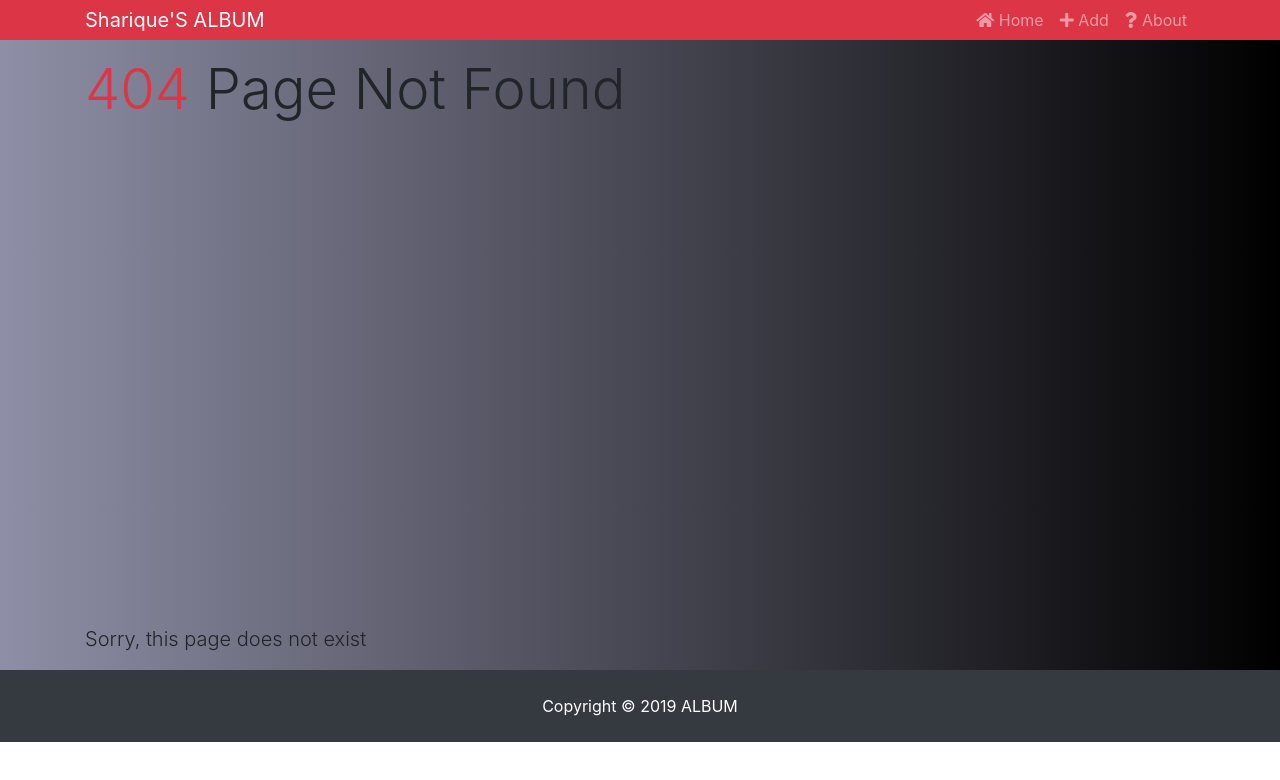
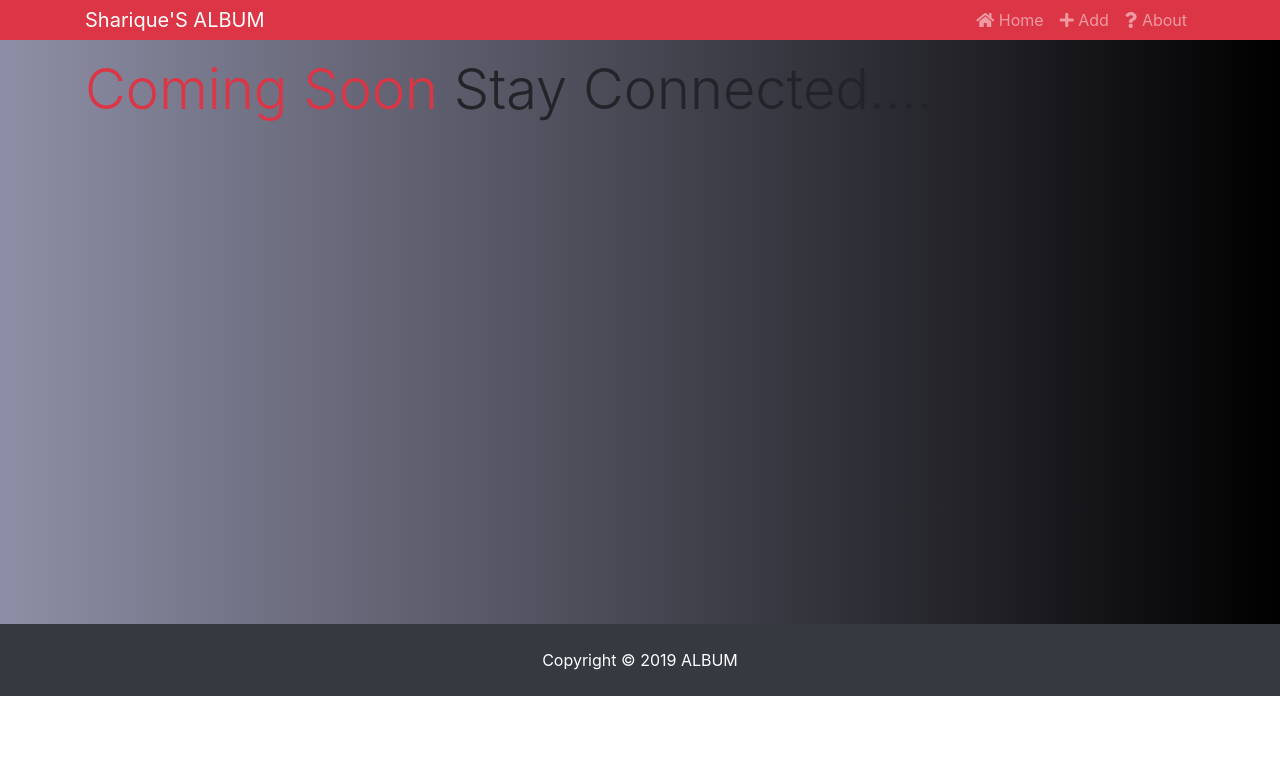
Before and after one commit to sharique3274/Album-React-Redux-Thunk, a React (Create React App) app: page /album/edit/1 in a window 1280 px wide. Before the commit this address had no page. Shown: the top 780 px of the page. Built offline with nearby package versions, Linux system fonts and the light colour scheme.

Commit message:
almost done with functionality

```diff
--- a/src/App.js
+++ b/src/App.js
@@ -12,6 +12,7 @@ import store from "./store";
 
 import "bootstrap/dist/css/bootstrap.min.css";
 import "./App.css";
+import EditAlbumImage from "./components/albumDetails/EditAlbumImage";
 
 class App extends Component {
   render() {
@@ -25,6 +26,11 @@ class App extends Component {
                 <Route exact path="/" component={AlbumLists} />
                 <Route exact path="/album/add" component={AddImage} />
                 <Route exact path="/about" component={About} />
+                <Route
+                  exact
+                  path="/album/edit/:id"
+                  component={EditAlbumImage}
+                />
                 <Route component={NotFound} />
               </Switch>
             </div>
--- a/src/components/albumDetails/AlbumLists.js
+++ b/src/components/albumDetails/AlbumLists.js
@@ -87,7 +87,7 @@ class AlbumLists extends Component {
 
         <div
           style={{
-            marginLeft: "30%"
+            marginLeft: "28%"
           }}
         >
           <ul id="page-numbers">
--- a/src/components/albumDetails/EditAlbumImage.js
+++ b/src/components/albumDetails/EditAlbumImage.js
@@ -0,0 +1,11 @@
+import React from "react";
+
+export default () => {
+  return (
+    <div>
+      <h1 className="display-4" style={{ height: "70vh" }}>
+        <span className="text-danger">Coming Soon</span> Stay Connected....
+      </h1>
+    </div>
+  );
+};
--- a/src/components/pages/AboutUs.js
+++ b/src/components/pages/AboutUs.js
@@ -5,7 +5,7 @@ export default () => {
     <div className="text-center" style={{ height: "85vh" }}>
       <h1 className="display-4">About Album Details</h1>
       <p className="lead" style={{ color: "white" }}>
-        Its a implementation of React, Redux, Bootstrap, ReactStrap, and Thunk
+        Its an implementation of React, Redux, Bootstrap, ReactStrap, and Thunk
         Middleware. <br />
         One can click on image to see the preview.
         <br />
```
